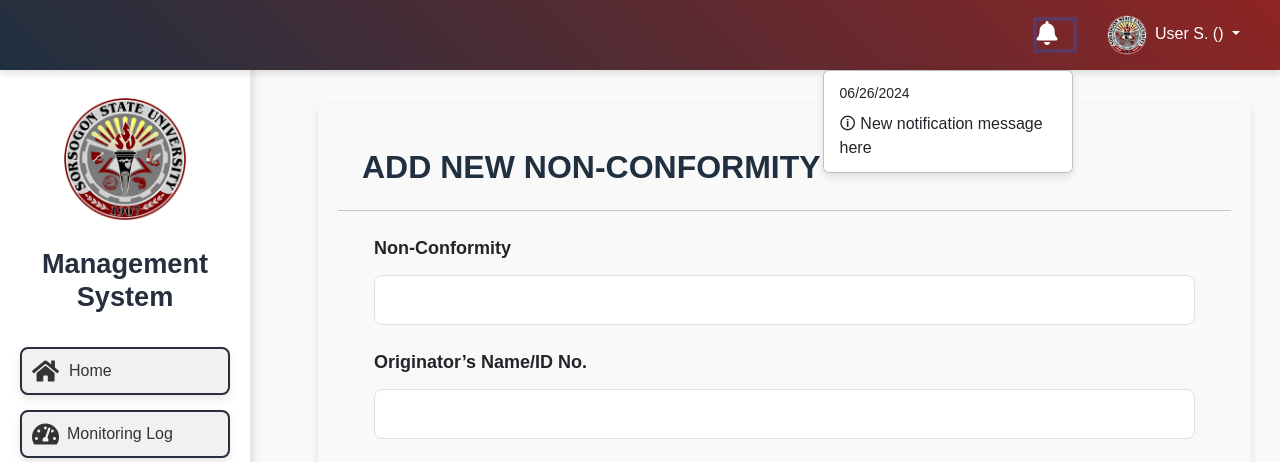
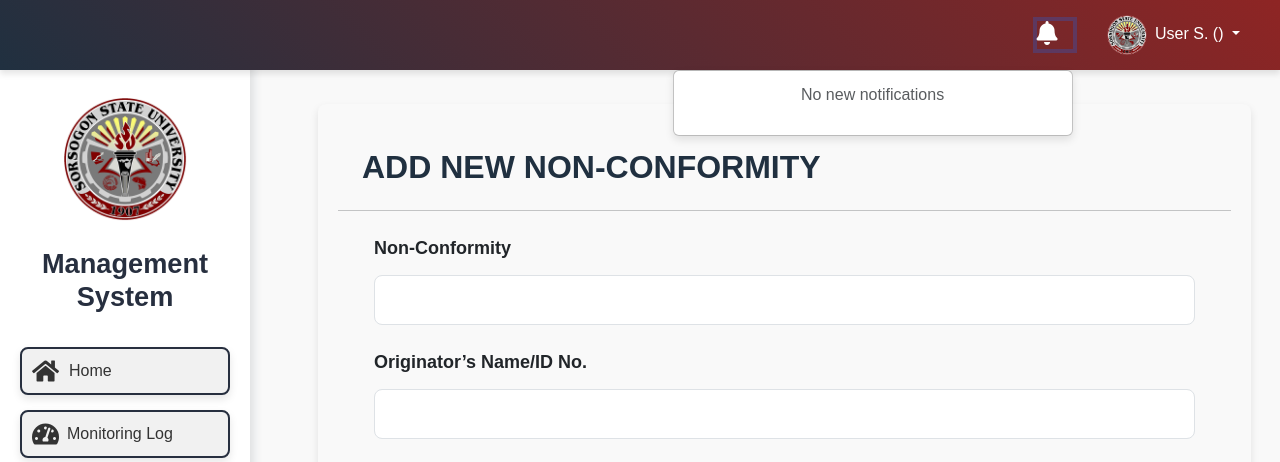
Before and after one commit to jhnxcrlo/ISO-System, a Django app: page /main/internal-auditor/add-non-conformity/ in a window 1280 px wide, after a click that opens the changed part. Shown: the top 462 px of the page. Run offline with Django 5.2, Linux system fonts and the light colour scheme; the visitor is signed in with stand-in values (Sample User, id 1); data comes from the database, SQL or seed files in the repository; some libraries are stand-ins or nearby versions.

Commit message:
Notification Added on Lead Auditor and Internal

```diff
--- a/corrective_action_system/main/templates/main/internal audit/base.html
+++ b/corrective_action_system/main/templates/main/internal audit/base.html
@@ -72,8 +72,8 @@
         }
 
         .form-label {
-            font-weight: 600;
-            font-size: 20px;
+            font-weight: 500;
+            font-size: 16px;
 
         }
 
@@ -160,43 +160,74 @@
                 <div class="container-fluid">
                     <div class="d-flex ms-auto align-items-center">
                         <div class="notification-icon me-3 position-relative">
-                            <!-- Notification icon that triggers the dropdown -->
+                            <!-- Notification icon -->
                             <a href="#" class="nav-link hidden-arrow" id="navbarNotification" role="button"
-                               data-bs-toggle="dropdown" aria-haspopup="true" aria-expanded="false" alt="Notifications">
-                                <i class="fas fa-bell"></i> <!-- Notification Bell Icon -->
+                               data-bs-toggle="dropdown" aria-haspopup="true" aria-expanded="false">
+                                <i class="fas fa-bell"></i>
+                                <!-- Badge for unread notifications -->
+                                {% if user.notifications.unread|length > 0 %}
+                                    <span class="badge bg-danger position-absolute top-0 start-100 translate-middle">
+                {{ user.notifications.unread|length }}
+            </span>
+                                {% endif %}
                             </a>
 
-                            <!-- Dropdown menu for notifications -->
+                            <!-- Notification dropdown -->
                             <ul class="dropdown-menu dropdown-menu-end" aria-labelledby="navbarNotification"
-                                style="width: 250px;">
+                                style="width: 400px; max-height: 500px; overflow-y: auto;">
+                                {% with user.notifications.unread as unread_notifications %}
+                                    {% if unread_notifications %}
+                                        {% for notification in unread_notifications %}
                                             <li>
-                                    <a gtm-id="Notifications" class="dropdown-item text-wrap"
-                                       data-notification-date="06/26/2024 08:00" href=""
-                                       target="_blank" rel="nofollow">
-                                        <p class="small text-uppercase mb-2">06/26/2024</p>
-                                        <p class="mb-0">🛈 New notification message here</p>
+                                                <!-- Dynamically resolve URL based on the target's methods -->
+                                                <a href="
+                            {% if notification.target %}
+                                {% if user.userprofile.role == 'Process Owner' %}
+                                    {{ notification.target.get_task_url }}
+                                {% elif user.userprofile.role == 'Internal Auditor' %}
+                                    {{ notification.target.get_non_conformity_url }}
+                                {% else %}
+                                    #
+                                {% endif %}
+                            {% else %}
+                                #
+                            {% endif %}
+                        " class="dropdown-item">
+                                                    <strong>{{ notification.verb }}</strong>: {{ notification.description }}
+                                                    <br>
+                                                    <small class="text-muted">{{ notification.timestamp|timesince }}
+                                                        ago</small>
                                                 </a>
                                             </li>
+                                        {% endfor %}
+                                        <li>
+                                            <hr class="dropdown-divider">
+                                        </li>
+                                        <li>
+                                            <a href="{% url 'mark_all_notifications_read' %}"
+                                               class="dropdown-item text-center text-muted">
+                                                Mark all as read
+                                            </a>
+                                        </li>
+                                    {% else %}
+                                        <li>
+                                            <p class="dropdown-item text-center text-muted">No new notifications</p>
+                                        </li>
+                                    {% endif %}
+                                {% endwith %}
                             </ul>
                         </div>
 
+
                         <div class="dropdown">
-                            <button aria-expanded="false" class="btn btn-light dropdown-toggle"
-                                    data-bs-toggle="dropdown"
-                                    id="userMenu" type="button">
+                            <button class="btn btn-light dropdown-toggle" data-bs-toggle="dropdown" type="button">
                                 <img alt="User" class="rounded-circle me-1" src="{% static 'main/img2.png' %}"
                                      width="30">
                                 <span>{{ user.last_name }} {{ user.first_name|slice:":1" }}. ({{ user.userprofile.role }})</span>
                             </button>
-                            <ul aria-labelledby="userMenu" class="dropdown-menu dropdown-menu-end">
-                                <li class="dropdown-header">
-                                    <strong>{{ user.last_name }} {{ user.first_name|slice:":1" }}.
-                                        ({{ user.userprofile.role }})</strong>
-                                </li>
-                                <li>
-                                    <hr class="dropdown-divider">
-                                </li>
-                                <li><a class="dropdown-item" href="#" data-bs-toggle="modal" data-bs-target="#profileModal">View Profile</a></li>
+                            <ul class="dropdown-menu dropdown-menu-end">
+                                <li><a class="dropdown-item" href="#" data-bs-toggle="modal"
+                                       data-bs-target="#profileModal">View Profile</a></li>
                                 <li><a class="dropdown-item" href="{% url 'login' %}">Log Out</a></li>
                             </ul>
                         </div>
@@ -255,7 +286,8 @@
                 <h6 class="modal-title" id="profileModalLabel">
                     <i class="bi bi-person-circle me-2"></i> Profile Details
                 </h6>
-        <button type="button" class="btn-close btn-close-white" data-bs-dismiss="modal" aria-label="Close"></button>
+                <button type="button" class="btn-close btn-close-white" data-bs-dismiss="modal"
+                        aria-label="Close"></button>
             </div>
 
             <!-- Modal Body -->
@@ -266,56 +298,56 @@
                         <div class="profile-image-container mb-3 mx-auto">
                             <img id="profileImage"
                                  src="{% static 'main/gray.png' %}"
-                   class="rounded-circle shadow"
+                                 class="shadow"
                                  style="width: 80px; height: 80px;"
-                   alt="User Avatar">
+                                 alt="User Avatar"/>
                         </div>
 
                         <h5 class="mb-1" id="profileName">Loading...</h5>
-            <p class="text-muted mb-4" id="profileRole">Loading...</p>
+                        <p class="text-muted small mb-2" id="profileRole">Loading...</p>
 
                         <!-- Editable Fields -->
                         <form id="profileForm">
-              <div class="row g-2">
+                            <div class="row g-2 mt-4">
                                 <!-- First and Last Name -->
                                 <div class="col-6">
-                  <label for="firstName" class="form-label small">First Name</label>
+                                    <label for="firstName" class="form-label small text-muted">First Name</label>
                                     <input type="text" class="form-control form-control-sm" id="firstName" value="" disabled>
                                 </div>
                                 <div class="col-6">
-                  <label for="lastName" class="form-label small">Last Name</label>
+                                    <label for="lastName" class="form-label small text-muted">Last Name</label>
                                     <input type="text" class="form-control form-control-sm" id="lastName" value="" disabled>
                                 </div>
 
                                 <!-- Email and Phone -->
                                 <div class="col-6">
-                  <label for="email" class="form-label small">Email</label>
+                                    <label for="email" class="form-label small text-muted">Email</label>
                                     <input type="email" class="form-control form-control-sm" id="email" value="" disabled>
                                 </div>
                                 <div class="col-6">
-                  <label for="phone" class="form-label small">Phone</label>
+                                    <label for="phone" class="form-label small text-muted">Phone</label>
                                     <input type="text" class="form-control form-control-sm" id="phone" value="" disabled>
                                 </div>
 
                                 <!-- Position and Department -->
                                 <div class="col-6">
-                  <label for="position" class="form-label small">Position</label>
+                                    <label for="position" class="form-label small text-muted">Position</label>
                                     <input type="text" class="form-control form-control-sm" id="position" value="" disabled>
                                 </div>
                                 <div class="col-6">
-                  <label for="department" class="form-label small">Department</label>
+                                    <label for="department" class="form-label small text-muted">Department</label>
                                     <input type="text" class="form-control form-control-sm" id="department" value="" disabled>
                                 </div>
                             </div>
                         </form>
 
-            <!-- Buttons -->
-            <div class="mt-4 d-flex justify-content-center">
-              <button type="button" id="editProfileBtn" class="btn btn-sm btn-secondary me-2">
-                <i class="bi bi-pencil"></i> Edit
+                        <!-- Save and Edit Buttons -->
+                        <div class="d-flex justify-content-center mt-4">
+                            <button type="button" class="btn btn-sm btn-tertiary px-4 me-2" id="editProfileBtn" style="border: 1px solid red;">
+                                <i class="bi bi-pencil me-1"></i> Edit Your Profile
                             </button>
-              <button type="button" id="saveProfileBtn" class="btn btn-sm btn-danger d-none">
-                <i class="bi bi-save"></i> Save
+                            <button type="button" class="btn btn-sm btn-danger px-4 d-none" id="saveProfileBtn">
+                                <i class="bi bi-save me-1"></i> Save
                             </button>
                         </div>
                     </div>
@@ -324,7 +356,6 @@
         </div>
     </div>
 </div>
-
 
 
 <!-- JavaScript -->
```
Also changed, not shown: corrective_action_system/main/templates/main/lead auditor/base.html (+56 -18 lines). Lines whose indentation alone changed are shown as unchanged.
